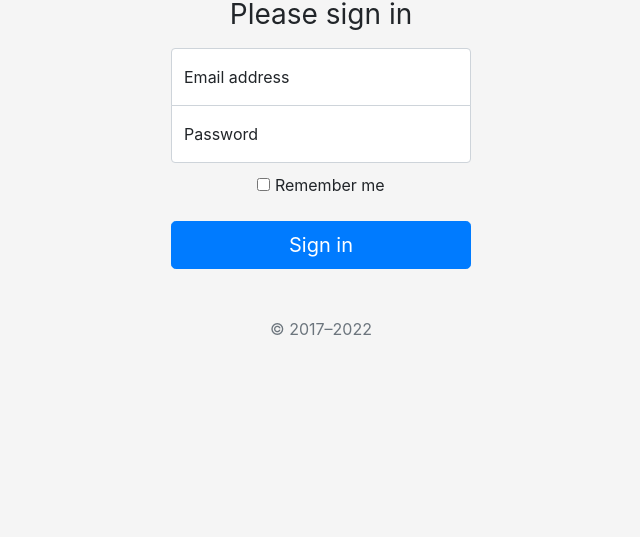
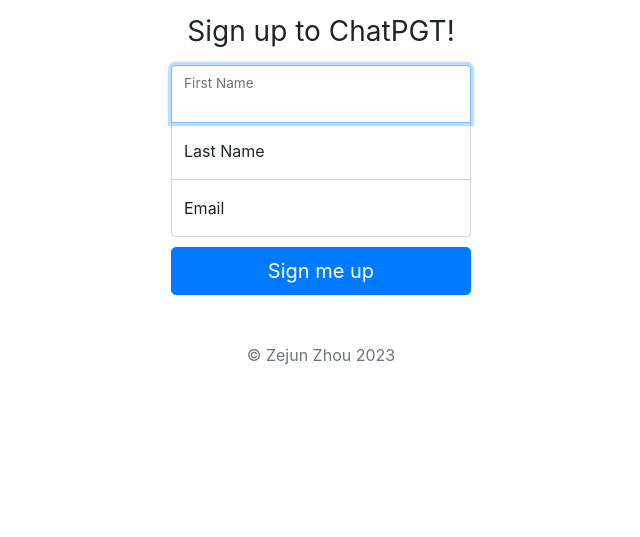
Before and after one commit to ZejunZhou/ChatPGT-server, a website: page signup.html in a window 1280 px wide. Shown: the part 263-800 px from the top of the page, without its empty margins (319-959 px from the left). Drawn offline with nearby package versions, Linux system fonts and the light colour scheme.

Commit message:
updating css and set up static files

```diff
--- a/app.js
+++ b/app.js
@@ -4,7 +4,13 @@ const bodyParser = require("body-parser");
 /**  Use express body-parser module **/
 const app = express();
 app.use(bodyParser.urlencoded({extended:true}));
+/**use static file */
+app.use(express.static('public'));
 
 app.listen("3000", ()=>{
     console.log("server is on port 3000");
 })
+
+app.get("/", (req, res) => {
+    res.sendFile(__dirname + "/signup.html");
+})
--- a/sign-in.css
+++ b/public/css/sign-in.css
@@ -8,7 +8,7 @@ body {
   align-items: center;
   padding-top: 40px;
   padding-bottom: 40px;
-  background-color: #f5f5f5;
+  background-color: white;
 }
 
 .form-signin {
@@ -20,13 +20,18 @@ body {
   z-index: 2;
 }
 
-.form-signin input[type="email"] {
+.top {
   margin-bottom: -1px;
   border-bottom-right-radius: 0;
   border-bottom-left-radius: 0;
 }
 
-.form-signin input[type="password"] {
+.middle{
+    border-radius: 0;
+    margin-bottom: -1px;
+}
+
+.bottom {
   margin-bottom: 10px;
   border-top-left-radius: 0;
   border-top-right-radius: 0;
--- a/signup.html
+++ b/signup.html
@@ -6,13 +6,11 @@
     <meta name="description" content="">
     <meta name="author" content="Mark Otto, Jacob Thornton, and Bootstrap contributors">
     <meta name="generator" content="Hugo 0.108.0">
-    <title>Newsletter Signup</title>
+    <title>ChatPGT Signup</title>
 
     <link rel="canonical" href="https://getbootstrap.com/docs/5.3/examples/sign-in/">
     <!--Importing Bootstrap using CDN link-->
     <link rel="stylesheet" href="https://cdn.jsdelivr.net/npm/bootstrap@5.2.3/dist/css/bootstrap.min.css" integrity="sha384-rbsA2VBKQhggwzxH7pPCaAqO46MgnOM80zW1RWuH61DGLwZJEdK2Kadq2F9CUG65" crossorigin="anonymous">
-
-
 
 
 <link href="/docs/5.3/dist/css/bootstrap.min.css" rel="stylesheet" integrity="sha384-GLhlTQ8iRABdZLl6O3oVMWSktQOp6b7In1Zl3/Jr59b6EGGoI1aFkw7cmDA6j6gD" crossorigin="anonymous">
@@ -82,34 +80,33 @@
 
 
     <!-- Custom styles for this template -->
-    <link href="sign-in.css" rel="stylesheet">
+    <link href="css/sign-in.css" rel="stylesheet">
   </head>
   <body class="text-center">
 
 <main class="form-signin w-100 m-auto">
   <form>
-    <img class="mb-4" src="/docs/5.3/assets/brand/bootstrap-logo.svg" alt="" width="72" height="57">
-    <h1 class="h3 mb-3 fw-normal">Please sign in</h1>
+    <img class="mb-4" src="images/ChatPGT.png" alt="ChatPGT.logo" width="100" height="100" style="border-radius: 50%;">
+    <h1 class="h3 mb-3 fw-normal">Sign up to ChatPGT!</h1>
 
     <div class="form-floating">
-      <input type="email" class="form-control" id="floatingInput" placeholder="name@example.com">
-      <label for="floatingInput">Email address</label>
+      <input type="text" class="form-control top" id="floatingPassword" placeholder="First Name" required autofocus>
+      <label>First Name</label>
     </div>
 
     <div class="form-floating">
-      <input type="password" class="form-control" id="floatingPassword" placeholder="Password">
-      <label for="floatingPassword">Password</label>
+      <input type="text" class="form-control middle" id="floatingPassword" placeholder="Last Name" required>
+       <label>Last Name</label>
     </div>
 
-    <div class="checkbox mb-3">
-      <label>
-        <input type="checkbox" value="remember-me"> Remember me
-      </label>
+    <div class="form-floating">
+      <input type="email" class="form-control bottom" id="floatingInput" placeholder="name@example.com" required>
+      <label>Email</label>
     </div>
 
-    <button class="w-100 btn btn-lg btn-primary" type="submit">Sign in</button>
+    <button class="w-100 btn btn-lg btn-primary" type="submit">Sign me up</button>
 
-    <p class="mt-5 mb-3 text-muted">&copy; 2017–2022</p>
+    <p class="mt-5 mb-3 text-muted">&copy; Zejun Zhou 2023</p>
 
   </form>
 </main>
```
Also changed, not shown: public/images/ChatPGT.png (added), 2 other files.
